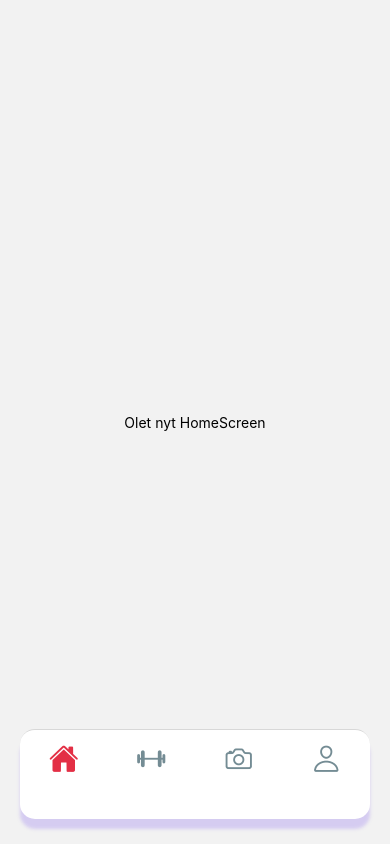
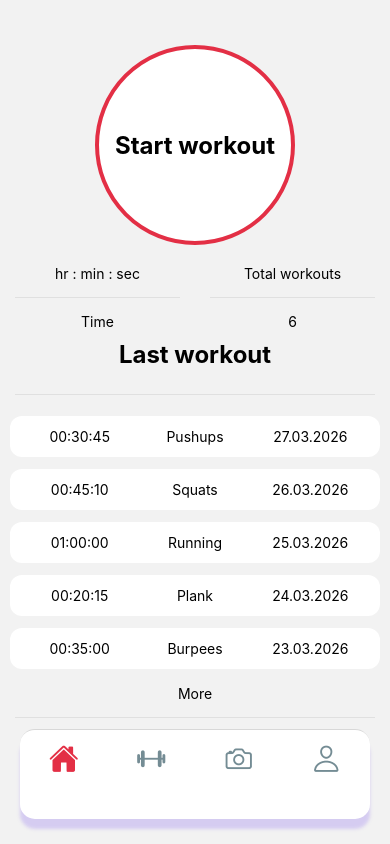
Before and after one commit to tiikeri-group/Mobiilisovellusprojekti, a React Native app: screen /Home in a window 390 px wide. Built offline with nearby package versions, Linux system fonts and the light colour scheme; no server answers.

Commit message:
Homesreenin UI

```diff
--- a/screens/HomeScreen.tsx
+++ b/screens/HomeScreen.tsx
@@ -1,20 +1,177 @@
-import React from 'react';
-import { View, Text, StyleSheet } from 'react-native';
+import React, { useState } from 'react';
+import { Modal, View, Text, StyleSheet, Pressable, ScrollView } from 'react-native';
+import { NavigationProp, useNavigation } from '@react-navigation/native';
 
 const HomeScreen = () => {
+
+  const [open, setOpen] = useState<boolean>(false);
+  const [workout, setworkout] = useState<string>();
+
+  const historyData = [
+    { id: '1', time: '00:30:45', workout: 'Pushups', date: '27.03.2026' },
+    { id: '2', time: '00:45:10', workout: 'Squats', date: '26.03.2026' },
+    { id: '3', time: '01:00:00', workout: 'Running', date: '25.03.2026' },
+    { id: '4', time: '00:20:15', workout: 'Plank', date: '24.03.2026' },
+    { id: '5', time: '00:35:00', workout: 'Burpees', date: '23.03.2026' },
+    { id: '6', time: '00:35:00', workout: 'Burpees', date: '23.03.2026' },
+  ];
+
+  type RootTabParamList = {
+    Home: undefined;
+    Workout: undefined;
+    Camera: undefined;
+    Profile: undefined;
+  };
+
+  const navigation = useNavigation<NavigationProp<RootTabParamList>>();
+
   return (
-    <View style={styles.container}>
-      <Text>Olet nyt HomeScreen</Text>
-    </View>
+    <>
+      <ScrollView style={styles.container} contentContainerStyle={{ paddingBottom: 150 }}>
+        <View style={{ padding: 20, alignItems: 'center' }}>
+          <Pressable
+            style={styles.bigbutton}
+            onPress={() => navigation.navigate("Workout")}>
+            <Text style={styles.title}>Start workout</Text>
+          </Pressable>
+        </View>
+        <View style={styles.info}>
+          <View style={{ flex: 1, flexDirection: "row" }}>
+            <View style={{ flex: 1 }}>
+              <Text style={{ textAlign: "center" }}>hr : min : sec</Text>
+              <View style={styles.line} />
+              {!historyData ? (<Text style={{ textAlign: "center" }}>-</Text>
+              ) : (
+                <Text style={{ textAlign: "center" }}>Time</Text>)}
+            </View>
+            <View style={{ flex: 1 }}>
+              <Text style={{ textAlign: "center" }}>Total workouts</Text>
+              <View style={styles.line} />
+              {!historyData ? (<Text style={{ textAlign: "center" }}>-</Text>
+              ) : (
+                <Text style={{ textAlign: "center" }}>{historyData.length}</Text>)}
+            </View>
+          </View>
+          <Text style={styles.title}>Last workout</Text>
+        </View>
+        <View style={styles.line} />
+        {historyData.length === 0 ? (
+          <Text style={styles.modalText}>You don't have any workout</Text>
+        ) : (
+          <>
+            {historyData.slice(0, 5).map((data) => (
+              <Pressable key={data.id} onPress={() => setOpen(true)}>
+                <View style={styles.card}>
+                  <Text style={{ flex: 1, textAlign: 'center' }}>{data.time}</Text>
+                  <Text style={{ flex: 1, textAlign: 'center' }}>{data.workout}</Text>
+                  <Text style={{ flex: 1, textAlign: 'center' }}>{data.date}</Text>
+                </View>
+              </Pressable>
+            ))}
+            {historyData.length > 5 && (
+              <Pressable onPress={() => navigation.navigate("Home")}>
+                <Text style={{ textAlign: 'center', marginTop: 10 }}>More</Text>
+              </Pressable>
+            )}
+          </>
+        )}
+        <View style={styles.line} />
+        <View>
+          <Text style={styles.title}>Information</Text>
+          <Text style={{ textAlign: "center" }}>Visiting hours 8-18</Text>
+        </View>
+      </ScrollView>
+      <Modal
+        visible={open}
+        transparent
+        animationType="fade"
+        onRequestClose={() => setOpen(false)}>
+        <View style={styles.overlay}>
+          <View style={styles.modalBox}>
+            <Text style={styles.title}>Your last workout</Text>
+            <Pressable onPress={() => setOpen(false)} style={styles.button}>
+              <Text style={styles.textButton}>Close</Text>
+            </Pressable>
+          </View>
+        </View>
+      </Modal>
+    </>
   );
 };
 
 const styles = StyleSheet.create({
   container: {
     flex: 1,
-    justifyContent: 'center',
-    alignItems: 'center'
+    paddingTop: 25,
   },
+  bigbutton: {
+    height: 200,
+    width: 200,
+    borderRadius: 100,
+    borderWidth: 4,
+    borderColor: "#e32f45",
+    justifyContent: "center",
+    alignItems: "center",
+    overflow: "hidden",
+    backgroundColor: '#fff',
+    elevation: 10
+  },
+  title: {
+    fontWeight: "bold",
+    fontSize: 24,
+    textAlign: "center",
+    padding: 10
+  },
+  info: {
+    flex: 2,
+  },
+  overlay: {
+    flex: 1,
+    backgroundColor: "gray",
+    alignItems: 'center',
+    justifyContent: "center"
+  },
+  modalBox: {
+    width: 350,
+    backgroundColor: 'white',
+    padding: 10,
+  },
+  modalText: {
+    fontSize: 18,
+    marginBottom: 20,
+    textAlign: 'center',
+    justifyContent: "center"
+  },
+  button: {
+    outlineWidth: 3,
+    paddingVertical: 10,
+    paddingHorizontal: 20,
+    alignSelf: 'center',
+  },
+  textButton: {
+    textAlign: 'center',
+    fontSize: 20,
+  },
+  card: {
+    flexDirection: "row",
+    padding: 12,
+    marginVertical: 6,
+    marginHorizontal: 10,
+    backgroundColor: '#fff',
+    borderRadius: 12,
+    elevation: 3
+  },
+  stats: {
+    flexDirection: "row",
+    fontSize: 24
+  },
+  line: {
+    height: 1,
+    backgroundColor: "#e0e0e0",
+    marginVertical: 15,
+    marginHorizontal: 15,
+    outlineWidth: 0.5
+  }
 });
 
 export default HomeScreen;
```
Also changed, not shown: 1 other file (tests, documents, lock files or other folders).
